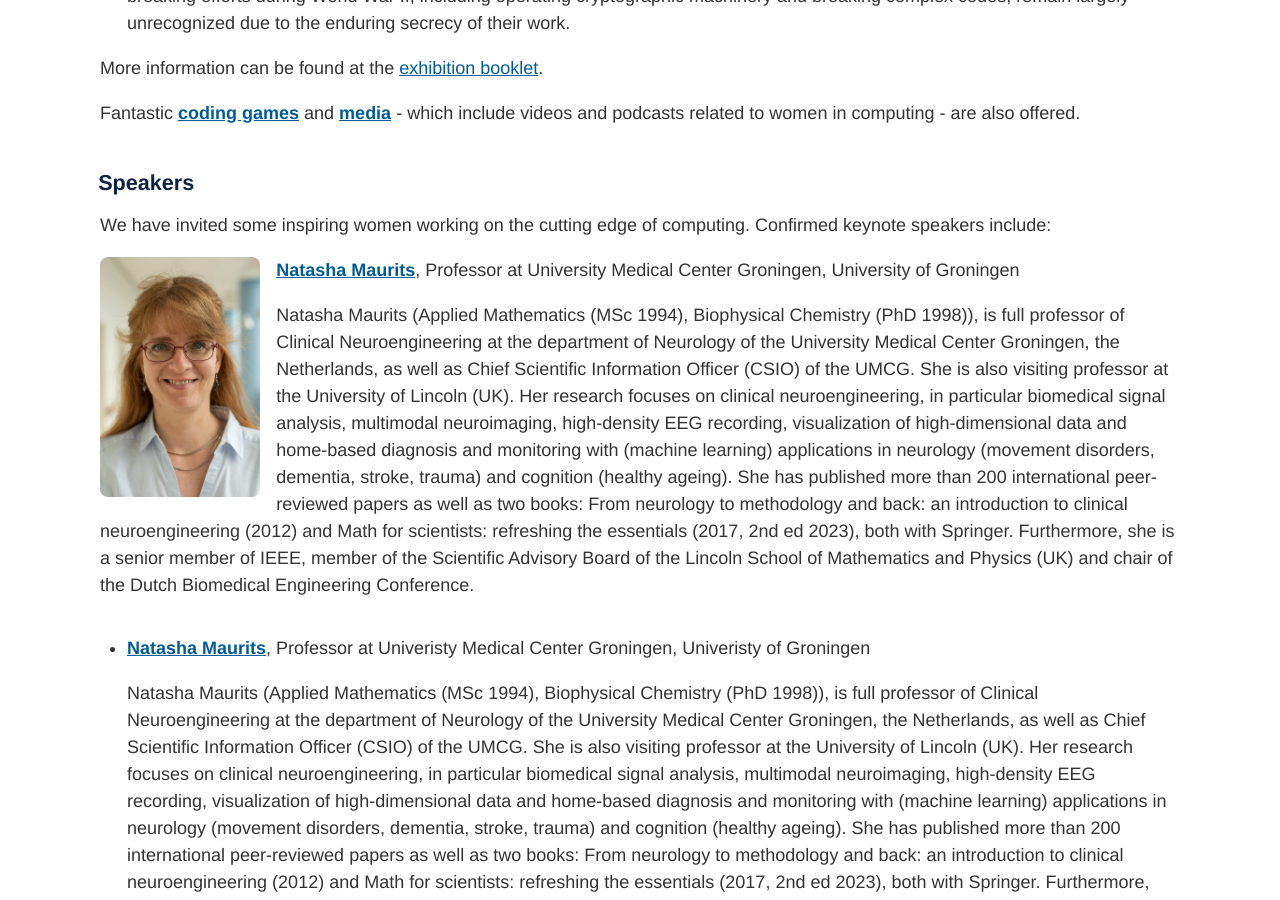
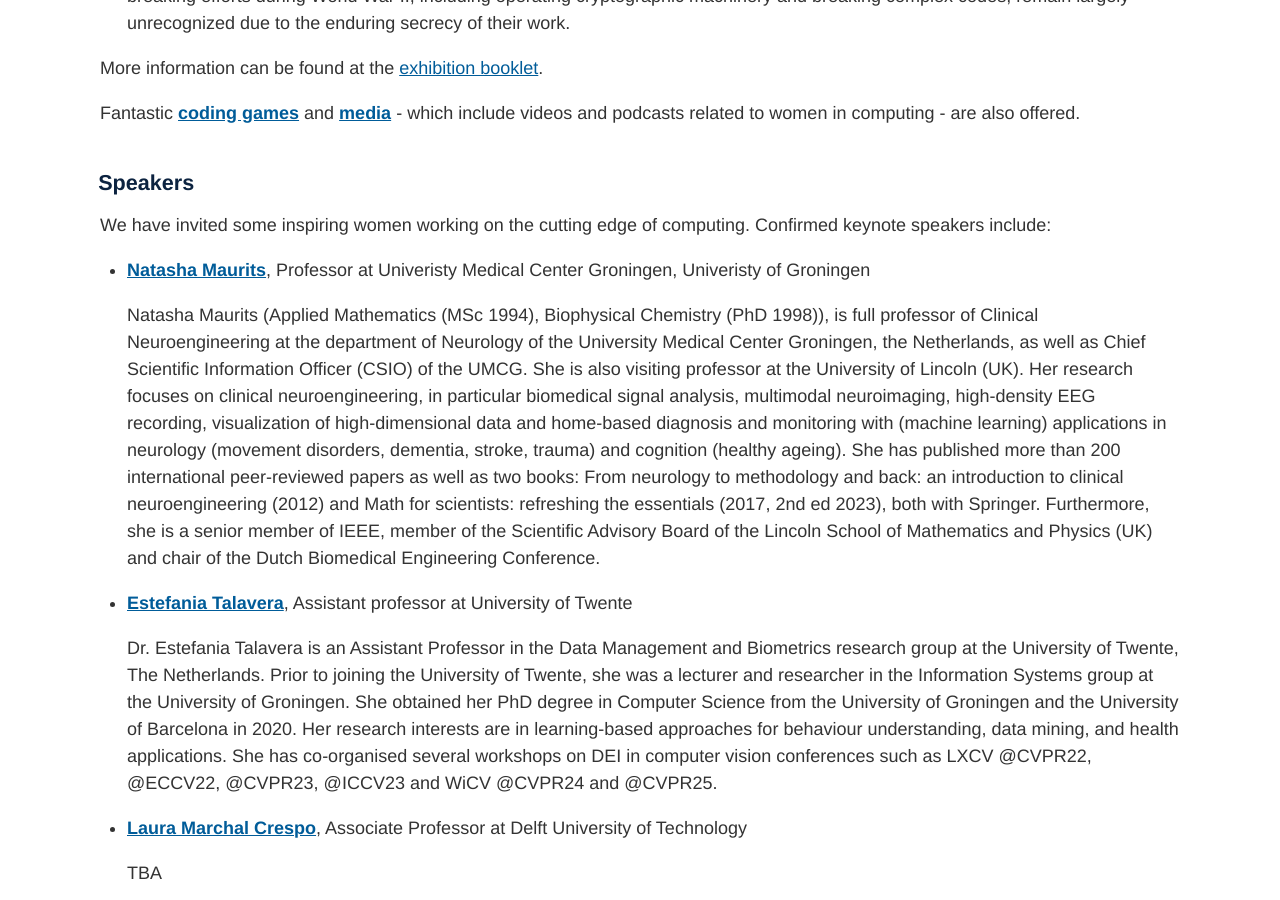
Before and after one commit to alice-and-eve/2025, a Jekyll site: the page built from index.md, in a window 1280 px wide and 900 px high, scrolled down 4193 px. Built offline with Jekyll 4.4.1, drawn with Linux system fonts in a browser that asks for light colours.

Commit message:
Update index.md

```diff
--- a/index.md
+++ b/index.md
@@ -107,13 +107,6 @@ Fantastic **<a href="https://www.aliceandeve.nl/games" target="_blank" rel="noop
 ## Speakers
 
 We have invited some inspiring women working on the cutting edge of computing. Confirmed keynote speakers include:
-
-<img src="/assets/profile-pictures/keynote25_Maurits.jpg" alt="Natasha Maurits"
-     style="float:left;width:160px;height:auto;margin:0 .9rem .6rem 0;border-radius:8px;">
-<p><strong><a href="https://www.rug.nl/staff/n.m.maurits/?lang=en">Natasha Maurits</a></strong>,
-Professor at University Medical Center Groningen, University of Groningen</p>
-<p>Natasha Maurits (Applied Mathematics (MSc 1994), Biophysical Chemistry (PhD 1998)), is full professor of Clinical Neuroengineering at the department of Neurology of the University Medical Center Groningen, the Netherlands, as well as Chief Scientific Information Officer (CSIO) of the UMCG. She is also visiting professor at the University of Lincoln (UK). Her research focuses on clinical neuroengineering, in particular biomedical signal analysis, multimodal neuroimaging, high-density EEG recording, visualization of high-dimensional data and home-based diagnosis and monitoring with (machine learning) applications in neurology (movement disorders, dementia, stroke, trauma) and cognition (healthy ageing). She has published more than 200 international peer-reviewed papers as well as two books: From neurology to methodology and back: an introduction to clinical neuroengineering (2012) and Math for scientists: refreshing the essentials (2017, 2nd ed 2023), both with Springer. Furthermore, she is a senior member of IEEE, member of the Scientific Advisory Board of the Lincoln School of Mathematics and Physics (UK) and chair of the Dutch Biomedical Engineering Conference.</p>
-<div style="clear:both"></div> <!-- stop wrapping for the next section -->
 
 
 - **[Natasha  Maurits](https://www.rug.nl/staff/n.m.maurits/?lang=en)**, Professor at Univeristy Medical Center Groningen, Univeristy of Groningen
```
